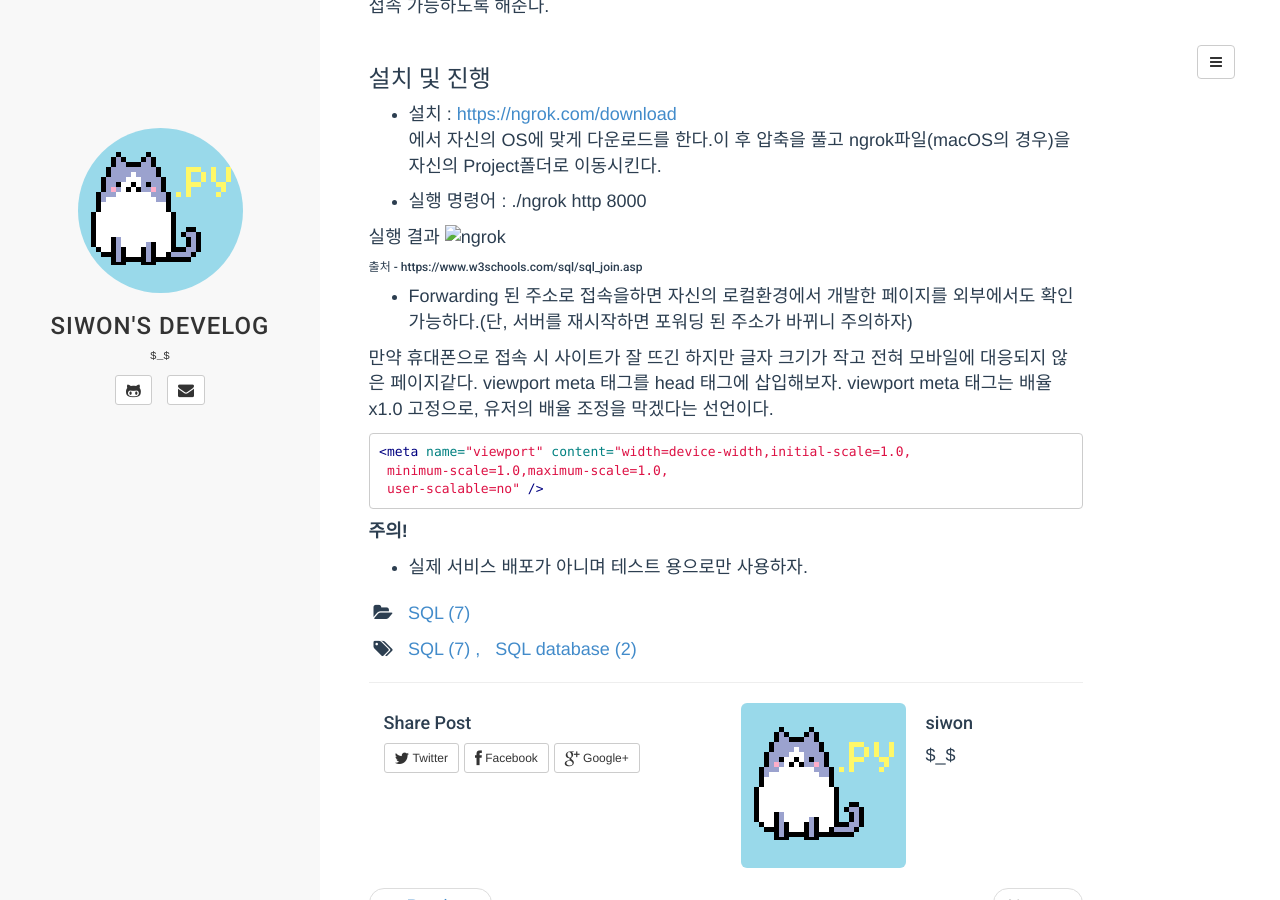
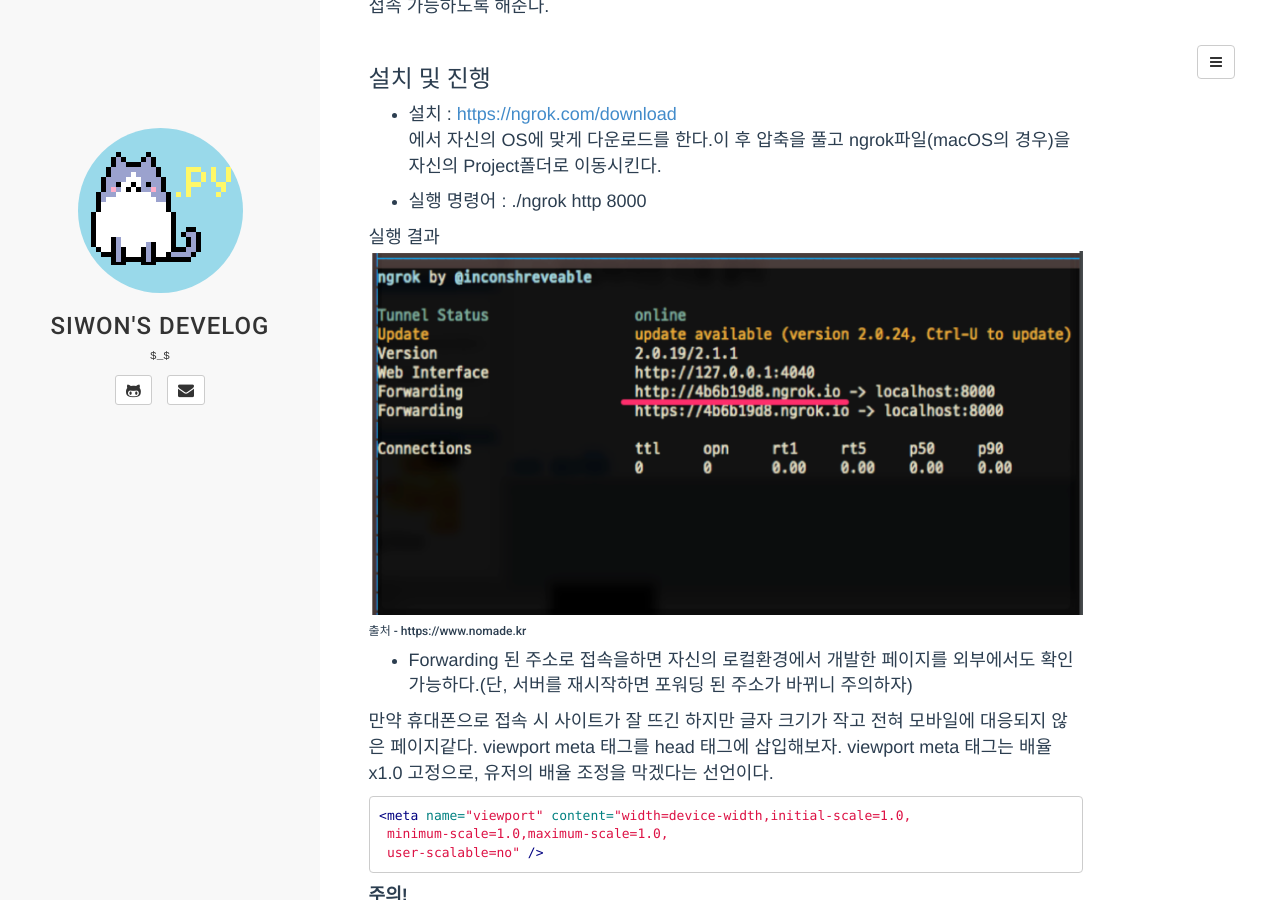
Before and after one commit to 2siwon/2siwon.github.io, a Jekyll site: the page built from _posts/2017-10-08-ngrok-001.md, in a window 1280 px wide and 900 px high, scrolled down 262 px. Built offline with Jekyll 4.4.1, drawn with Linux system fonts in a browser that asks for light colours; comment, search, counter and statistics services are not loaded.

Commit message:
update ngrok-001.md

```diff
--- a/_posts/2017-10-08-ngrok-001.md
+++ b/_posts/2017-10-08-ngrok-001.md
@@ -17,8 +17,8 @@ ngrok는 사설 네트워크 안의 개발서버를 포트포워딩 등의 설
 - 실행 명령어 : ./ngrok http 8000
 
 실행 결과
-![ngrok](../assets/media/images/ngrok/ngrok00.png)
-###### 출처 - https://www.w3schools.com/sql/sql_join.asp
+![ngrok](../../../../assets/media/images/ngrok/ngrok00.png)
+###### 출처 - https://www.nomade.kr
 
 - Forwarding 된 주소로 접속을하면 자신의 로컬환경에서 개발한 페이지를 외부에서도 확인가능하다.(단, 서버를 재시작하면 포워딩 된 주소가 바뀌니 주의하자)
 
```
